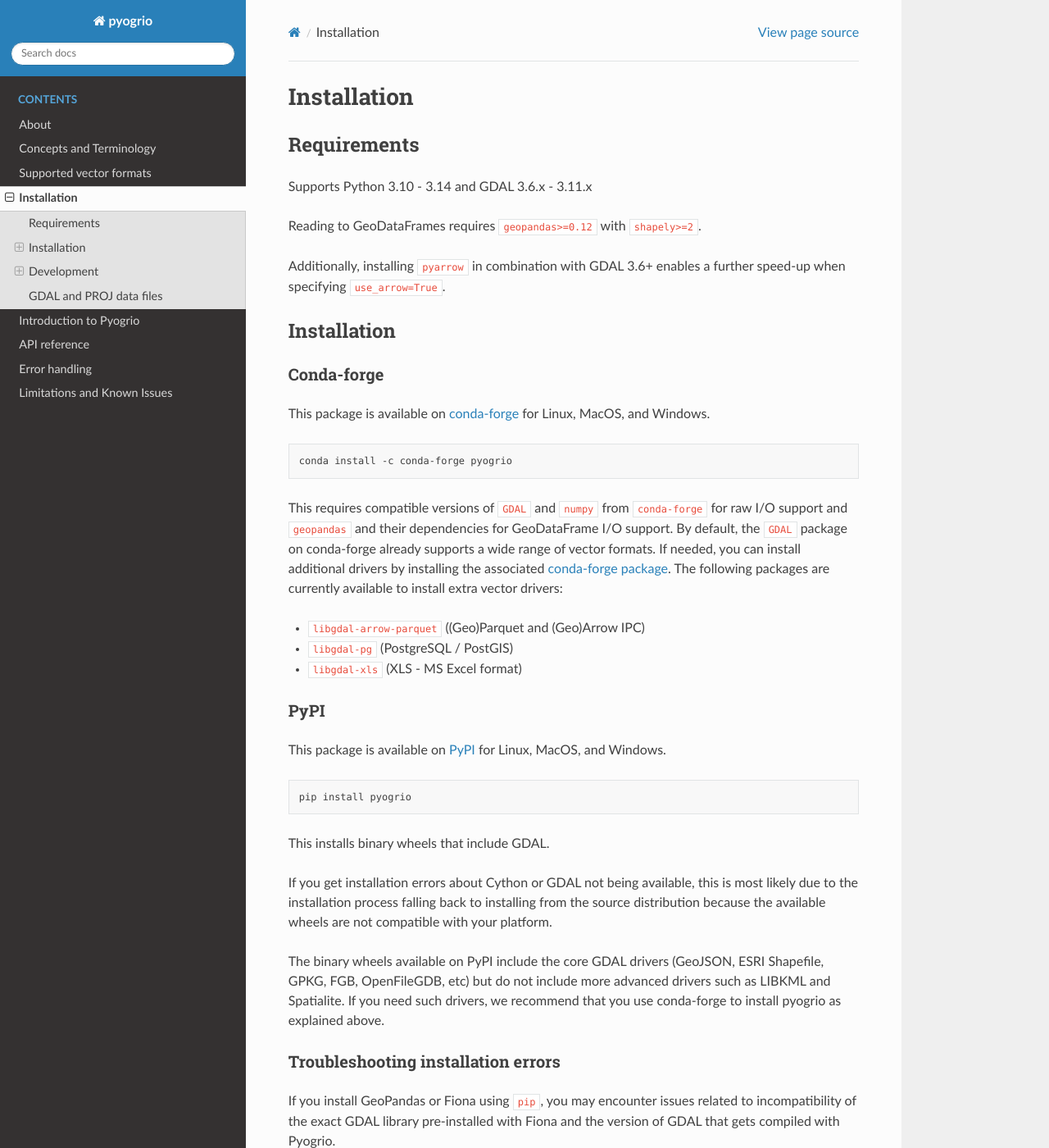
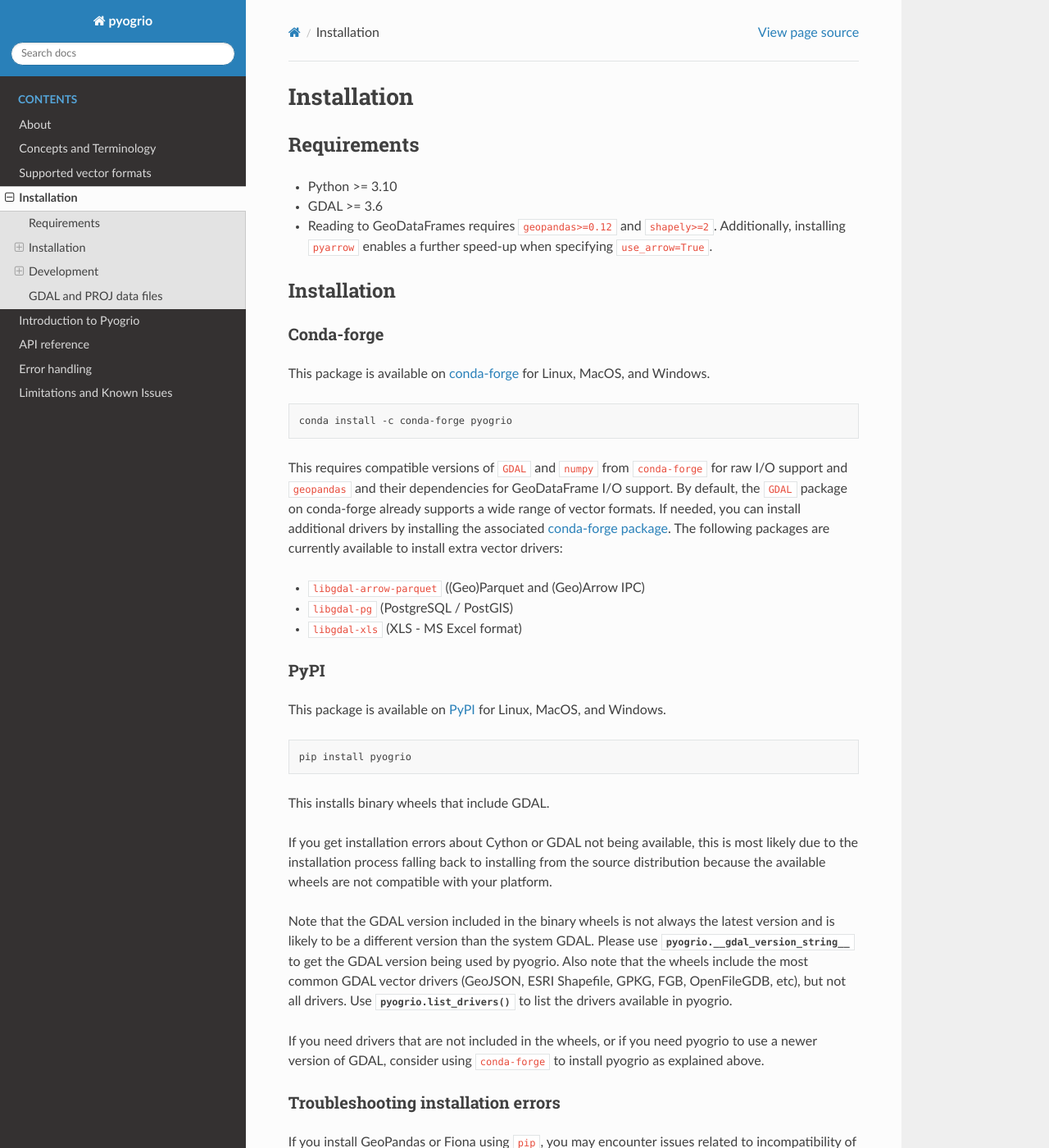
Before and after one commit to geopandas/pyogrio, a Sphinx documentation site: the page built from docs/source/install.md, in a window 1280 px wide and 1400 px high. Shown: the whole window at 82% size. Built offline with Sphinx 7.4.7 and the Read the Docs theme 3.1.0, drawn with Linux system fonts in a browser that asks for light colours; the version number could not be read and is left out.

Commit message:
DOC: Update versions in readme/docs + small improvements (#604)

```diff
--- a/docs/source/install.md
+++ b/docs/source/install.md
@@ -2,12 +2,10 @@
 
 ## Requirements
 
-Supports Python 3.10 - 3.14 and GDAL 3.6.x - 3.11.x
-
-Reading to GeoDataFrames requires `geopandas>=0.12` with `shapely>=2`.
-
-Additionally, installing `pyarrow` in combination with GDAL 3.6+ enables
-a further speed-up when specifying `use_arrow=True`.
+- Python >= 3.10
+- GDAL >= 3.6
+- Reading to GeoDataFrames requires `geopandas>=0.12` and `shapely>=2`. Additionally,
+  installing `pyarrow` enables a further speed-up when specifying `use_arrow=True`.
 
 ## Installation
 
@@ -48,10 +46,16 @@
 source distribution because the available wheels are not compatible with your
 platform.
 
-The binary wheels available on PyPI include the core GDAL drivers (GeoJSON,
-ESRI Shapefile, GPKG, FGB, OpenFileGDB, etc) but do not include more advanced
-drivers such as LIBKML and Spatialite. If you need such drivers, we recommend
-that you use conda-forge to install pyogrio as explained above.
+Note that the GDAL version included in the binary wheels is not always the latest
+version and is likely to be a different version than the system GDAL. Please use
+{attr}`pyogrio.__gdal_version_string__` to get the GDAL version being used by
+pyogrio. Also note that the wheels include the most common GDAL vector drivers
+(GeoJSON, ESRI Shapefile, GPKG, FGB, OpenFileGDB, etc), but not all drivers. Use
+{func}`pyogrio.list_drivers` to list the drivers available in pyogrio.
+
+If you need drivers that are not included in the wheels, or if you need pyogrio
+to use a newer version of GDAL, consider using `conda-forge` to install pyogrio as
+explained above.
 
 ### Troubleshooting installation errors
 
--- a/pyogrio/__init__.py
+++ b/pyogrio/__init__.py
@@ -1,4 +1,4 @@
-"""Vectorized vector I/O using OGR."""
+"""Bulk-oriented vector I/O using OGR."""
 
 try:
     # we try importing shapely, to ensure it is imported (and it can load its
```
Also changed, not shown: README.md (+4 -6 lines), docs/environment.yml (+5 -6 lines), docs/source/api.rst (+24 -1 lines), docs/source/introduction.md (+16 -14 lines), docs/source/known_issues.md (+6 -5 lines).
